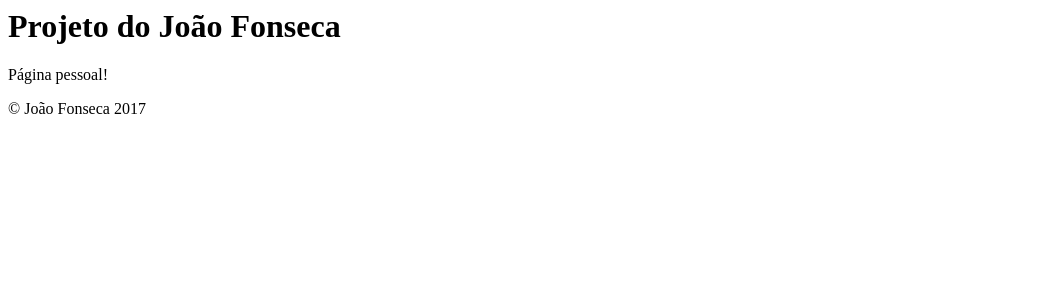
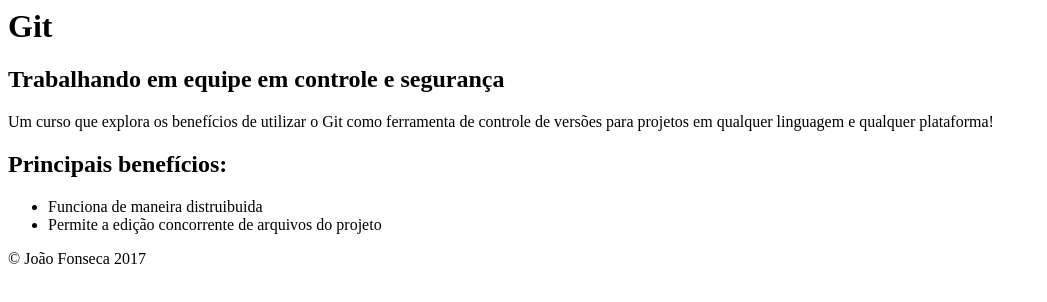
Before and after one commit to guilhermegalindo1/curso-git, a plain HTML site: page index.html in a window 1280 px wide. Shown: the whole page, without its empty margins (0-1047 px from the left). Drawn offline with Linux system fonts and the light colour scheme.

Commit message:
Adequação do arquivo index.html

```diff
--- a/index.html
+++ b/index.html
@@ -4,8 +4,16 @@
 
     </head>
     <body>
-        <h1>Projeto do João Fonseca</h1>
-        <p>Página pessoal!</p>
+        <h1>Git</h1>
+        <h2>Trabalhando em equipe em controle e segurança</h2>
+
+        <p>Um curso que explora os benefícios de utilizar o Git como ferramenta de controle de versões para projetos em qualquer linguagem e qualquer plataforma!</p>
+
+        <h2>Principais benefícios: </h2>
+        <ul>
+            <li>Funciona de maneira distruibuida</li>
+            <li>Permite a edição concorrente de arquivos do projeto</li>
+        </ul>
         <footer>&copy; João Fonseca 2017</footer>
     </body>
 </html>
```
